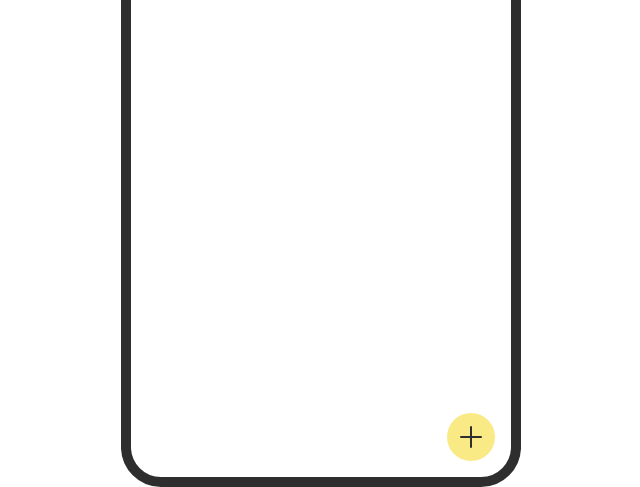
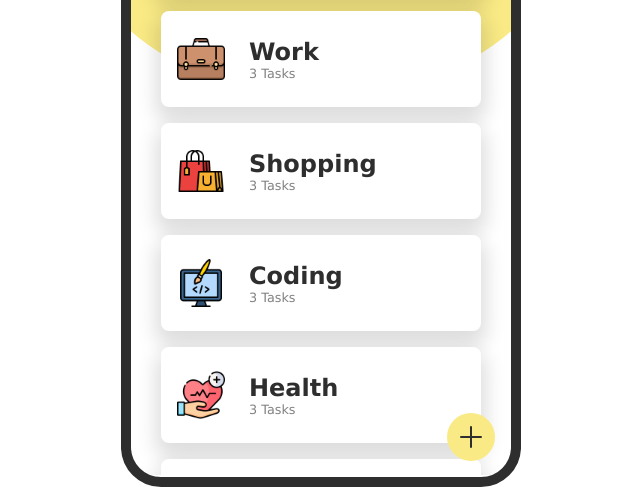
Before and after one commit to noorafsarpiash/Todo-List-App, a plain HTML site: page index.html in a window 1280 px wide. Shown: the part 313-800 px from the top of the page, without its empty margins (319-959 px from the left). Drawn offline with Linux system fonts and the light colour scheme.

Commit message:
task new add

```diff
--- a/index.html
+++ b/index.html
@@ -11,7 +11,7 @@
 
 <body>
 
-    <div class="wrapper show-category">
+    <div class="wrapper">
         <div class="screen-backdrop"></div>
         <div class="screen home-screen">
            <div class="head-wrapper">
--- a/script.js
+++ b/script.js
@@ -28,3 +28,247 @@ const toggleAddTaskForm = () => {
 
 addTaskBtn.addEventListener("click", toggleAddTaskForm);
 blackBackdrop.addEventListener("click", toggleAddTaskForm);
+
+
+// lets categories and task with js
+
+
+let categories = [
+    {
+      title: "Personal",
+      img: "boy.png",
+    },
+    {
+      title: "Work",
+      img: "briefcase.png",
+    },
+    {
+      title: "Shopping",
+      img: "shopping.png",
+    },
+    {
+      title: "Coding",
+      img: "web-design.png",
+    },
+    {
+      title: "Health",
+      img: "healthcare.png",
+    },
+    {
+      title: "Fitness",
+      img: "dumbbell.png",
+    },
+    {
+      title: "Education",
+      img: "education.png",
+    },
+    {
+      title: "Finance",
+      img: "saving.png",
+    },
+  ];
+
+  let tasks = [
+    {
+      id: 1,
+      task: "Go to market",
+      category: "Shopping",
+      completed: false,
+    },
+    {
+      id: 2,
+      task: "Read a chapter of a book",
+      category: "Personal",
+      completed: false,
+    },
+    {
+      id: 3,
+      task: "Prepare presentation for meeting",
+      category: "Work",
+      completed: false,
+    },
+    {
+      id: 4,
+      task: "Complete coding challenge",
+      category: "Coding",
+      completed: false,
+    },
+    {
+      id: 5,
+      task: "Take a 30-minute walk",
+      category: "Health",
+      completed: false,
+    },
+    {
+      id: 6,
+      task: "Do a 20-minute HIIT workout",
+      category: "Fitness",
+      completed: false,
+    },
+    {
+      id: 7,
+      task: "Watch an educational video online",
+      category: "Education",
+      completed: false,
+    },
+    {
+      id: 8,
+      task: "Review monthly budget",
+      category: "Finance",
+      completed: false,
+    },
+    {
+      id: 9,
+      task: "Buy groceries for the week",
+      category: "Shopping",
+      completed: false,
+    },
+    {
+      id: 10,
+      task: "Write in a journal",
+      category: "Personal",
+      completed: false,
+    },
+    {
+      id: 11,
+      task: "Send follow-up emails",
+      category: "Work",
+      completed: false,
+    },
+    {
+      id: 12,
+      task: "Work on a coding side project",
+      category: "Coding",
+      completed: false,
+    },
+    {
+      id: 13,
+      task: "Try a new healthy recipe",
+      category: "Health",
+      completed: false,
+    },
+    {
+      id: 14,
+      task: "Attend a yoga class",
+      category: "Fitness",
+      completed: false,
+    },
+    {
+      id: 15,
+      task: "Read an article about a new topic",
+      category: "Education",
+      completed: false,
+    },
+    {
+      id: 16,
+      task: "Set up automatic bill payments",
+      category: "Finance",
+      completed: false,
+    },
+    // Additional tasks for each category
+    {
+      id: 17,
+      task: "Buy new clothes",
+      category: "Shopping",
+      completed: false,
+    },
+    {
+      id: 18,
+      task: "Meditate for 10 minutes",
+      category: "Personal",
+      completed: false,
+    },
+    {
+      id: 19,
+      task: "Prepare agenda for team meeting",
+      category: "Work",
+      completed: false,
+    },
+    {
+      id: 20,
+      task: "Debug a software issue",
+      category: "Coding",
+      completed: false,
+    },
+    {
+      id: 21,
+      task: "Try a new recipe for lunch",
+      category: "Health",
+      completed: false,
+    },
+    {
+      id: 22,
+      task: "Go for a run",
+      category: "Fitness",
+      completed: false,
+    },
+    {
+      id: 23,
+      task: "Learn a new language online",
+      category: "Education",
+      completed: false,
+    },
+    {
+      id: 24,
+      task: "Read about history",
+      category: "Education",
+      completed: false,
+    },
+    {
+      id: 25,
+      task: "Review investment portfolio",
+      category: "Finance",
+      completed: false,
+    },
+    // Add more tasks for each category as desired
+  ];
+
+
+const categoriesContainer = document.querySelector(".categories");
+
+const renderCategories = () => {
+    categoriesContainer.innerHTML = "";
+    categories.forEach((category) => {
+        // get all the tasks of current category
+        const categoryTasks = tasks.filter(
+            (task) => task.category.toLowerCase() === category.title.
+            toLowerCase()
+    );
+
+    // create a div to render category
+    const div = document.createElement("div");
+    div.classList.add("category");
+    div.innerHTML = `
+    <div class="left">
+                  <img src="images/${category.img}" alt="${category.title}">
+                  <div class="content">
+                    <h1>${category.title}</h1>
+                    <p>${categoryTasks.length} Tasks</p>
+                  </div>
+                </div>
+                <div class="options">
+                  <div class="toggle-btn">
+                    <svg
+                    xmlns="http://www.w3.org/2000/svg"
+                    fill="none"
+                    viewBox="0 0 24 24"
+                    stroke-width="1.5"
+                    stroke="currentColor"
+                    class="w-6 h-6"
+                  >
+                    <path
+                      stroke-linecap="round"
+                      stroke-linejoin="round"
+                      d="M12 6.75a.75.75 0 110-1.5.75.75 0 010 1.5zM12 12.75a.75.75 0 110-1.5.75.75 0 010 1.5zM12 18.75a.75.75 0 110-1.5.75.75 0 010 1.5z"
+                    />
+                  </svg>
+                  </div>
+                </div>
+    `;
+
+    categoriesContainer.appendChild(div);
+
+    });
+};
+
+renderCategories();
```
